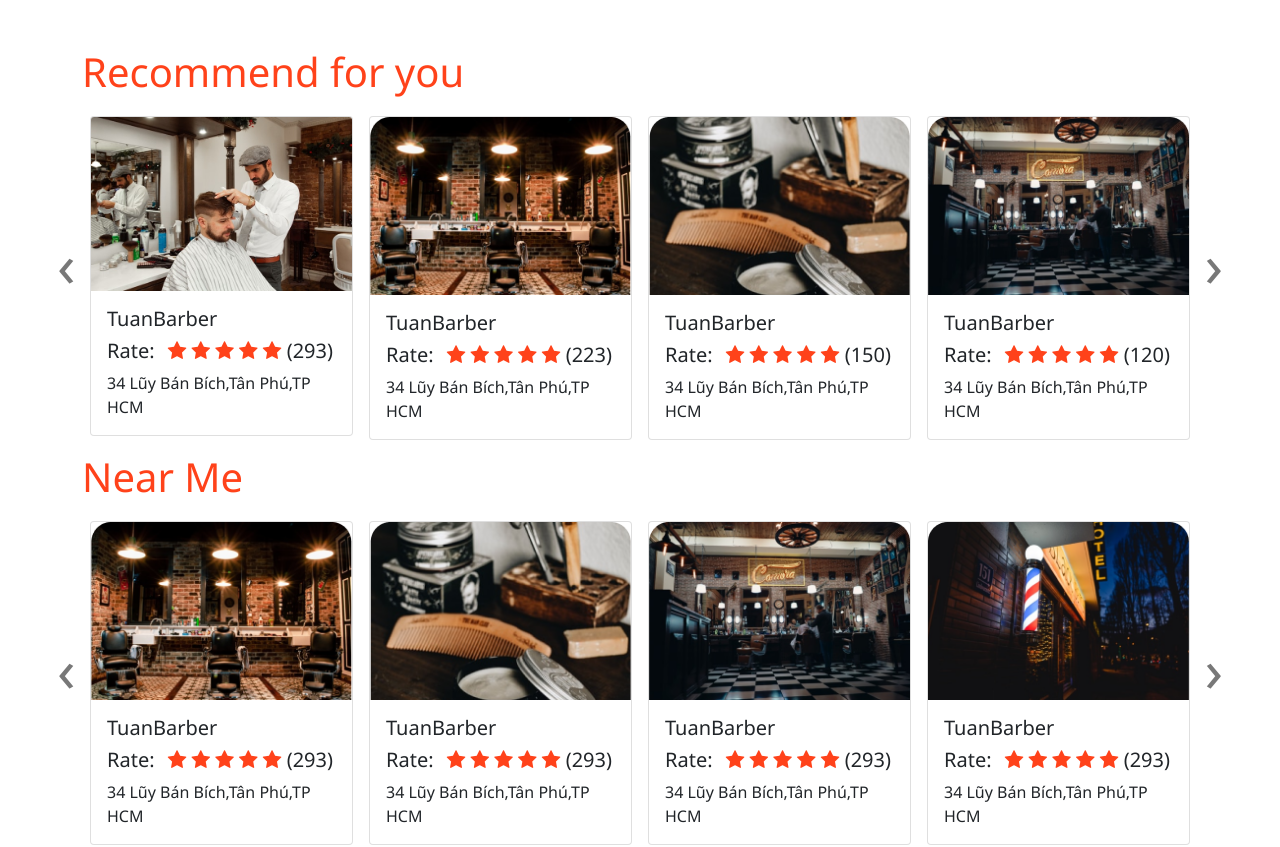
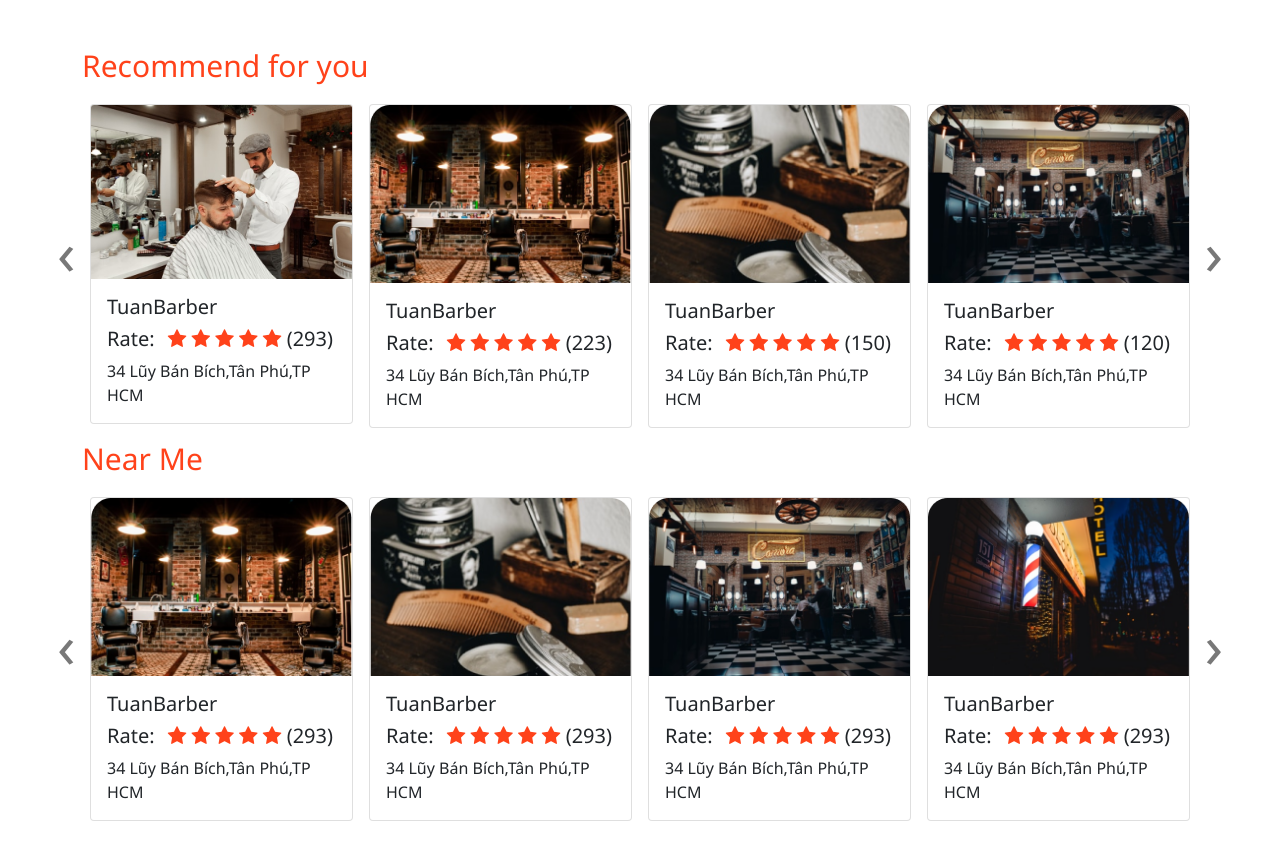
Before and after one commit to 5T1STeam/Booking-Hairdresser, a PHP site: page /html/Carousel.html in a window 1280 px wide. Shown: the top 847 px of the page. After the commit the page ends 821 px from the top, so only its background shows below. Run offline with PHP 8.4, Linux system fonts and the light colour scheme; some libraries are stand-ins or nearby versions.

Commit message:
Change style h1

```diff
--- a/css/App.css
+++ b/css/App.css
@@ -4,9 +4,10 @@ body {
     padding: 0;
 }
 
-.h1Re {
+h1 {
     color: #ff421a;
     margin-bottom: 20px;
+    font-size: 30px;
 }
 
 .checked {
```
